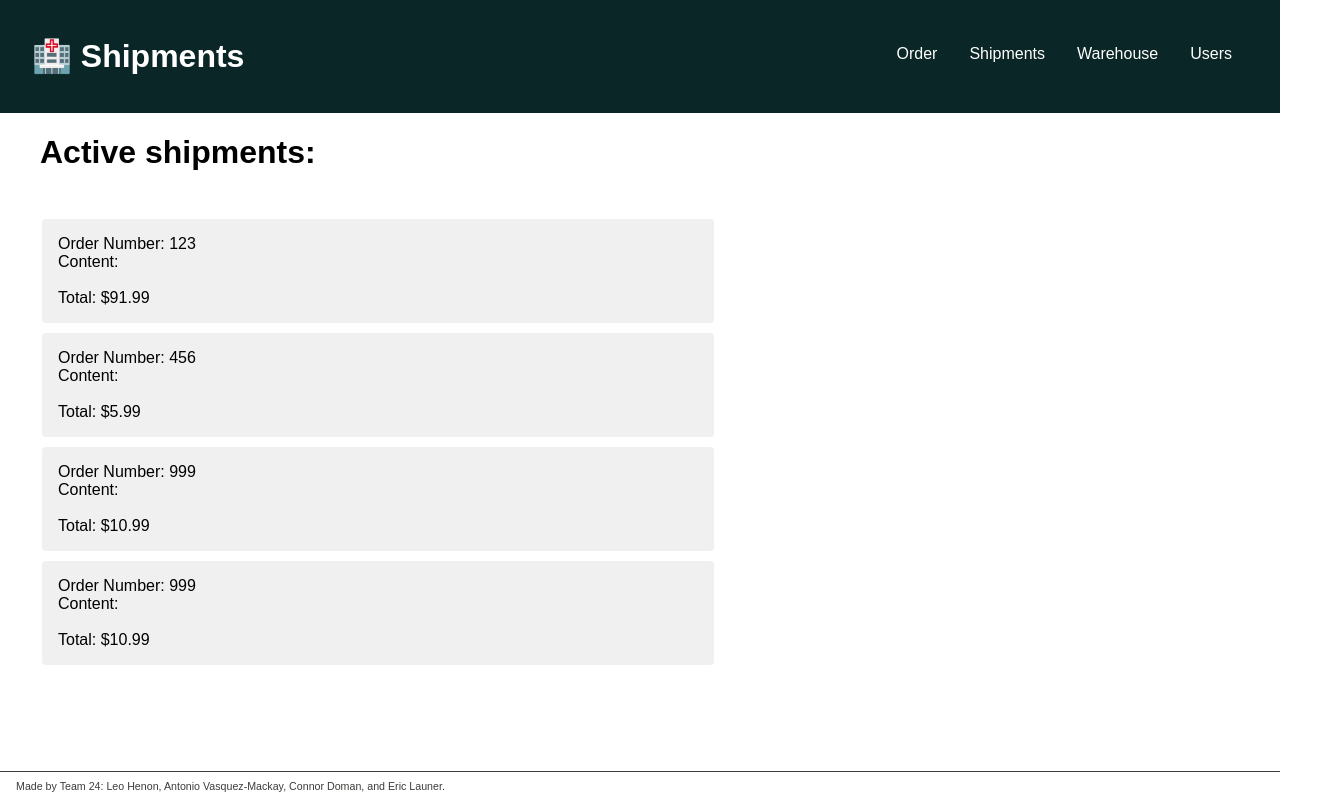
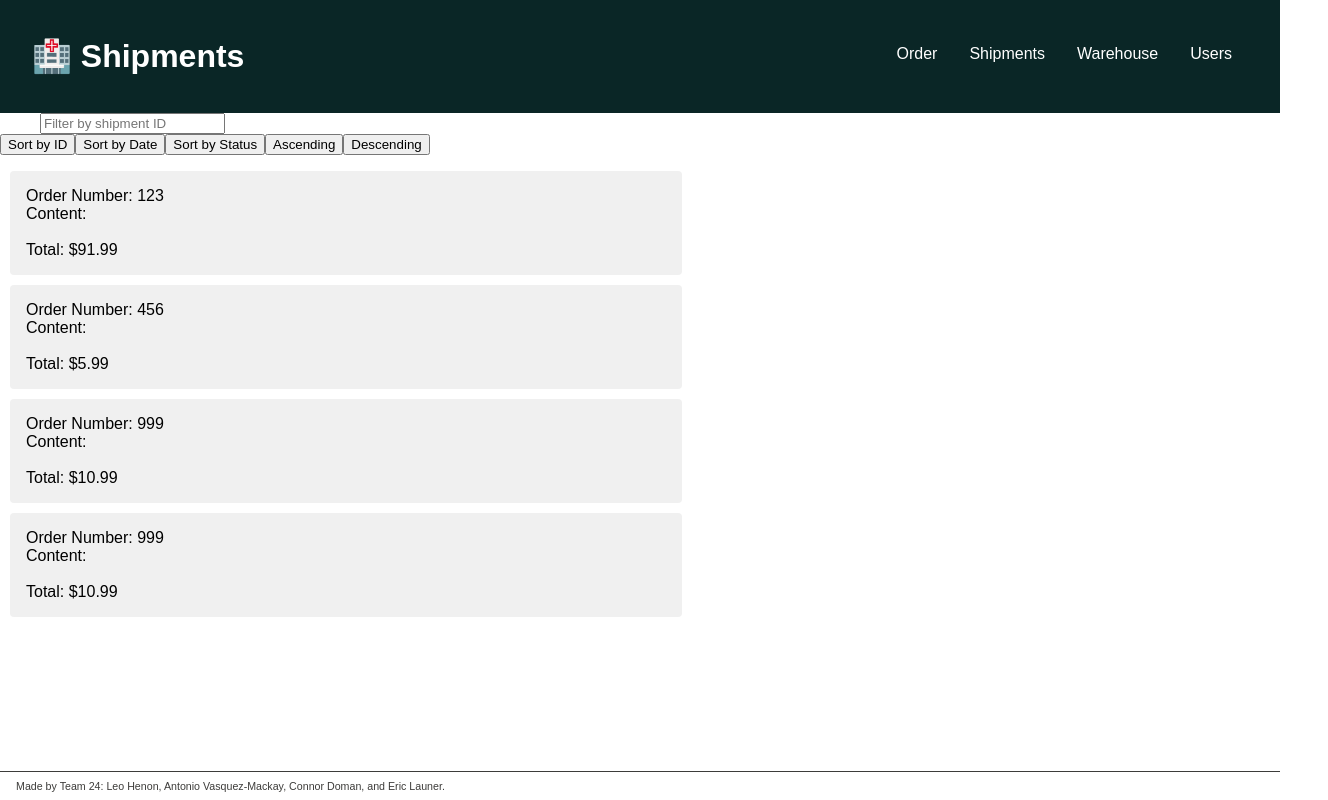
Before and after one commit to cosc310team24/project, a Next.js app: page /shipments in a window 1280 px wide. Shown: the whole page, 1328 px wide, since content can reach past the window. Built offline with nearby package versions, Linux system fonts and the light colour scheme.

Commit message:
added search and sort

```diff
--- a/components/ShipmentPanel.jsx
+++ b/components/ShipmentPanel.jsx
@@ -6,6 +6,12 @@
 import { useState, useEffect, useRef } from "react";
 import styles from "/styles/ShipmentPanel.module.css";
 import SearchBar from "./SearchBar";
+
+
+// create a search bar to filter shipments by ID
+// create a button to sort shipments by ID
+// create a button to sort shipments by date
+// create a button to sort shipments by status
 
 //Shipment class
 export class Shipment {
@@ -46,24 +52,94 @@ export const ShipmentList = ({ item }) => {
     );
 };
 
-export const ShipmentPanel = ({ testShipments }) => {
-    const items = testShipments?.map((item) => {
-        let i = new Shipment(item.shipment_id, item.content, item.price);
-        return (
-            <ShipmentList
-                key={i.shipment_id}
-                item={i}
-            />
+// ShipmentPanel component
+// props: shipments
+// state: filteredShipments
+// state: sortType
+// state: sortDirection
+// state: searchQuery
+// state: searchResults
+
+const ShipmentPanel = ({ testShipments }) => {
+    const [filteredShipments, setFilteredShipments] = useState([]);
+    const [sortType, setSortType] = useState("shipment_id");
+    const [sortDirection, setSortDirection] = useState("ascending");
+    const [searchQuery, setSearchQuery] = useState("");
+    const [searchResults, setSearchResults] = useState([]);
+
+    // filter shipments by searchQuery
+    useEffect(() => {
+        const results = testShipments.filter((shipment) =>
+            shipment.shipment_id.toString().toLowerCase().includes(searchQuery)
         );
-    });
+        setSearchResults(results);
+    }, [searchQuery]);
+
+    // sort shipments by sortType and sortDirection
+    useEffect(() => {
+        const sortedShipments = [...searchResults].sort((a, b) => {
+            if (sortDirection === "ascending") {
+                if (a[sortType] < b[sortType]) {
+                    return -1;
+                }
+                if (a[sortType] > b[sortType]) {
+                    return 1;
+                }
+                return 0;
+            } else {
+                if (a[sortType] > b[sortType]) {
+                    return -1;
+                }
+                if (a[sortType] < b[sortType]) {
+                    return 1;
+                }
+                return 0;
+            }
+        });
+        setFilteredShipments(sortedShipments);
+    }, [searchResults, sortType, sortDirection]);
 
     return (
-        <div>
-            <h1 style={{textIndent: 40}}>Active shipments: </h1>
-            {/* <SearchBar /> */}
-            <ul className={styles.orderList}>{items}</ul>
+        <div className={styles.container}>
+            <div className={styles.searchBar}>
+                <SearchBar searchQuery={searchQuery} setSearchQuery={setSearchQuery} />
+            </div>
+            <div className={styles.sortButtons}>
+                <button onClick={() => setSortType("shipment_id")}>Sort by ID</button>
+                <button onClick={() => setSortType("date")}>Sort by Date</button>
+                <button onClick={() => setSortType("status")}>Sort by Status</button>
+                <button onClick={() => setSortDirection("ascending")}>Ascending</button>
+                <button onClick={() => setSortDirection("descending")}>Descending</button>
+            </div>
+            <div className={styles.shipmentList}>
+                <ul>
+                    {filteredShipments.map((item) => (
+                        <ShipmentList item={item} />
+                    ))}
+                </ul>
+            </div>
         </div>
     );
 };
 
+// export const ShipmentPanel = ({ testShipments }) => {
+//     const items = testShipments?.map((item) => {
+//         let i = new Shipment(item.shipment_id, item.content, item.price);
+//         return (
+//             <ShipmentList
+//                 key={i.shipment_id}
+//                 item={i}
+//             />
+//         );
+//     });
+
+//     return (
+//         <div>
+//             <h1 style={{textIndent: 40}}>Active shipments: </h1>
+//             <SearchBar />
+//             <ul className={styles.shipmentList}>{items}</ul>
+//         </div>
+//     );
+// };
+
 export default ShipmentPanel;
--- a/styles/ShipmentPanel.module.css
+++ b/styles/ShipmentPanel.module.css
@@ -1,6 +1,19 @@
 .orderList {
     display: block;
     flex-direction: row;
+    flex-wrap: wrap;
+    justify-content: space-around;
+    margin: 1rem;
+    padding: 1rem;
+    width: 100%;
+    overflow: hidden;
+    margin-bottom: 2rem;
+}
+/* shipment panel */
+.shipmentPanel
+{
+    display: flex;
+    flex-direction: column;
     flex-wrap: wrap;
     justify-content: space-around;
     margin: 1rem;
```
